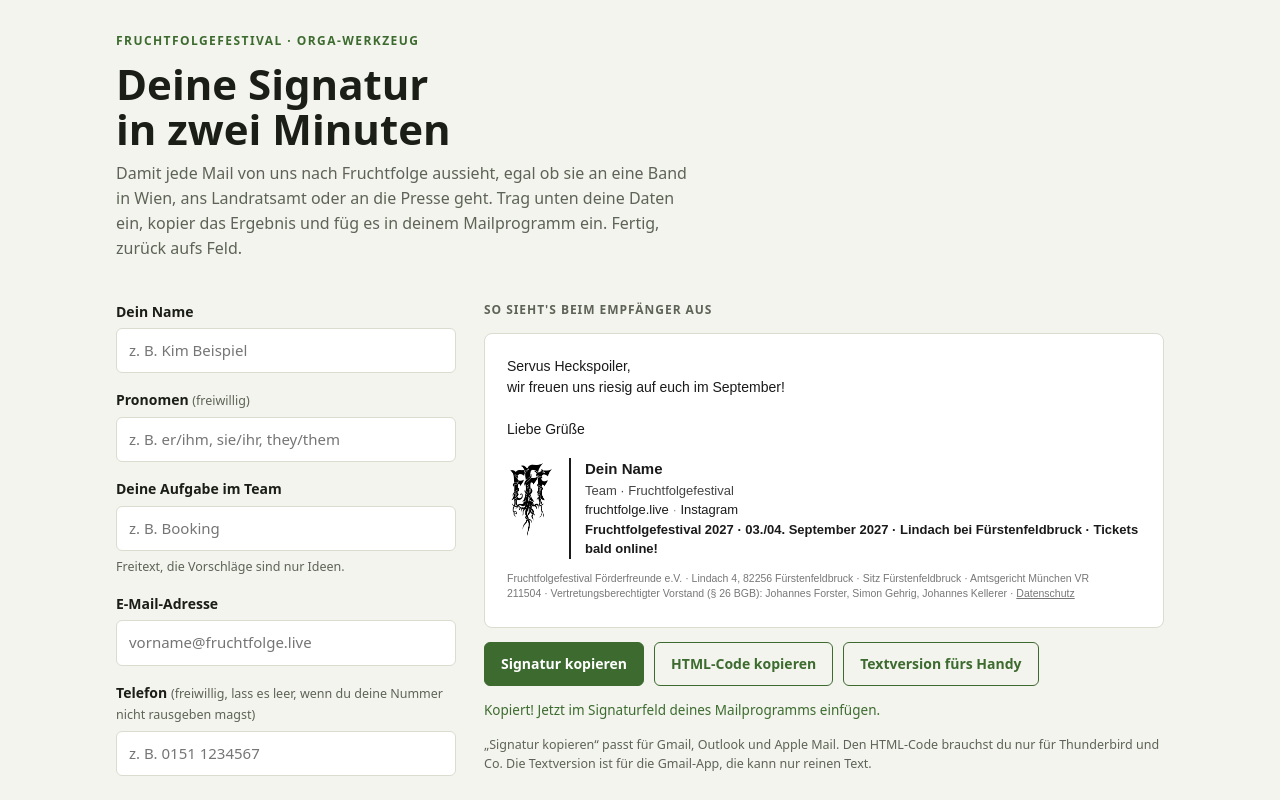
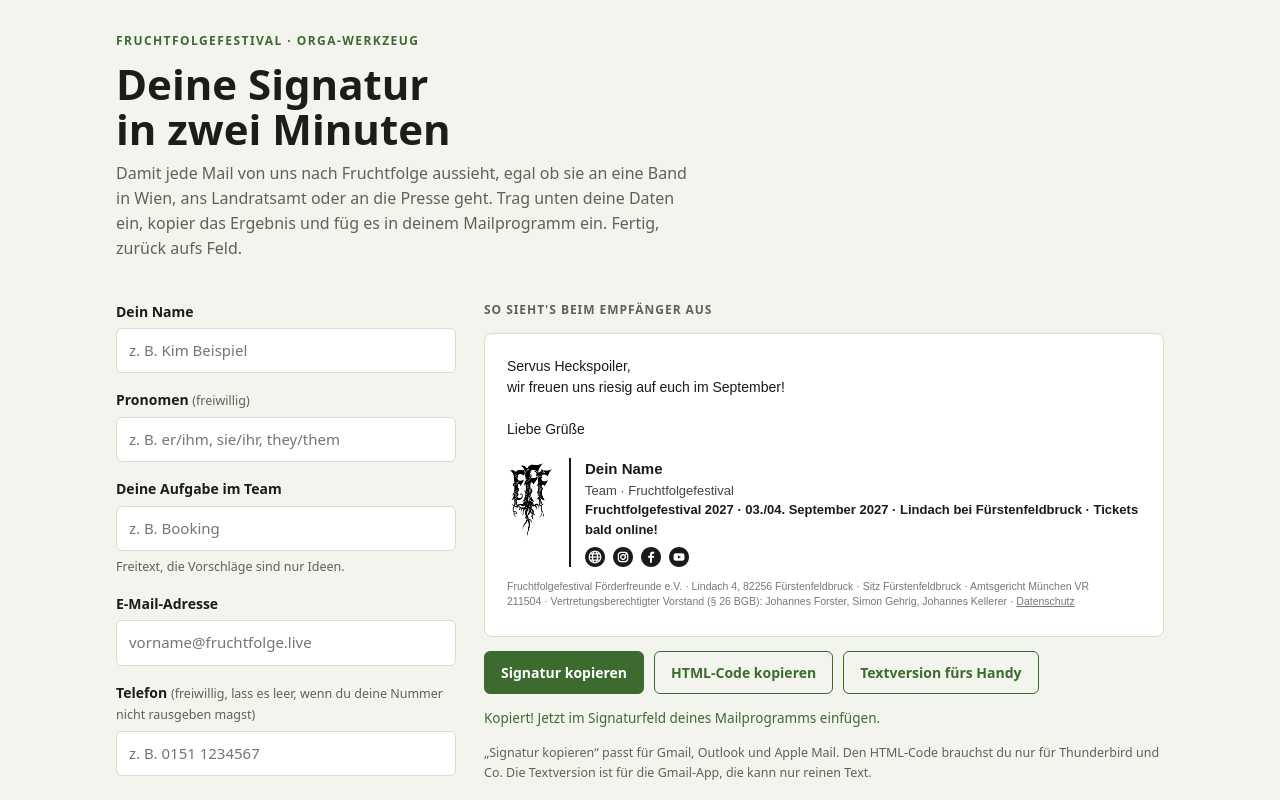
Before and after one commit to FruchtFolgeFestival/Signatures, a plain HTML site: page index.html in a window 1280 px wide. Both pictures are taken after a click on the button "Signatur kopieren". Shown: the top 800 px of the page. Drawn offline with Linux system fonts and the light colour scheme.

Commit message:
Social-Media-Icons (Web, Instagram, Facebook, YouTube) in der Signatur
Co-Authored-By: Claude Opus 5.5 <noreply@anthropic.com>
Claude-Session: https://claude.ai/code/session_01UDCj9CSTKvRj6BFTxjqxFy

```diff
--- a/index.html
+++ b/index.html
@@ -240,6 +240,15 @@ footer { font-size: 12.5px; color: var(--muted); border-top: 1px solid var(--lin
 const LOGO_URL = new URL("logo-signatur.png", location.href).href;
 const SITE_URL = "https://fruchtfolge.live";
 const INSTA_URL = "https://www.instagram.com/fruchtfolgefestival";
+const FB_URL = "https://www.facebook.com/profile.php?id=61578491524696";
+const YT_URL = "https://www.youtube.com/@FruchtfolgeFestival";
+const asset = f => new URL(f, location.href).href;
+const SOCIAL = [
+  [SITE_URL, "icon-web.png", "Website"],
+  [INSTA_URL, "icon-instagram.png", "Instagram"],
+  [FB_URL, "icon-facebook.png", "Facebook"],
+  [YT_URL, "icon-youtube.png", "YouTube"]
+];
 const PRIVACY_URL = "https://fruchtfolge.live/datenschutzerklaerung/";
 // Nur für die Vorschau auf dieser Seite (externe Bilder werden hier nicht geladen).
 const LOGO_PREVIEW = LOGO_URL;
@@ -276,8 +285,9 @@ function sigHtml(d, logoSrc) {
 <td valign="top" style="padding:0 0 0 14px;${font}font-size:13px;line-height:1.5;color:#1a1a1a;">
 <span style="font-size:15px;font-weight:bold;color:#1a1a1a;">${name}</span>${pron}<br>
 <span style="color:#444444;">${role} · Fruchtfolgefestival</span><br>
-${contact.length ? contact.join(' <span style="color:#999999;">·</span> ') + "<br>" : ""}<a href="${SITE_URL}" style="${link}">fruchtfolge.live</a> <span style="color:#999999;">·</span> <a href="${INSTA_URL}" style="${link}">Instagram</a><br>
+${contact.length ? contact.join(' <span style="color:#999999;">·</span> ') + "<br>" : ""}
 <span style="font-weight:bold;color:${INK};">${esc(FESTIVAL)}</span>
+<table cellpadding="0" cellspacing="0" border="0" style="border-collapse:collapse;"><tr>${SOCIAL.map(([href, img, alt]) => `<td style="padding:8px 8px 0 0;"><a href="${href}" title="${alt}" style="text-decoration:none;"><img src="${asset(img)}" width="20" height="20" alt="${alt}" style="display:block;border:0;width:20px;height:20px;"></a></td>`).join("")}</tr></table>
 </td>
 </tr>
 </table>
@@ -295,7 +305,10 @@ function sigText(d) {
   lines.push((d.role || "Team") + " · Fruchtfolgefestival");
   const c = [d.mail, d.tel].filter(Boolean).join(" · ");
   if (c) lines.push(c);
-  lines.push("fruchtfolge.live · instagram.com/fruchtfolgefestival");
+  lines.push("Web: fruchtfolge.live");
+  lines.push("Instagram: instagram.com/fruchtfolgefestival");
+  lines.push("Facebook: " + FB_URL.replace("https://www.", ""));
+  lines.push("YouTube: youtube.com/@FruchtfolgeFestival");
   lines.push(FESTIVAL);
   lines.push("");
   lines.push(VEREIN + " · Datenschutz: " + PRIVACY_URL.replace("https://", "").replace(/\/$/, ""));
```
Also changed, not shown: icon-facebook.png (added), icon-instagram.png (added), icon-web.png (added), icon-youtube.png (added), 1 other file.
